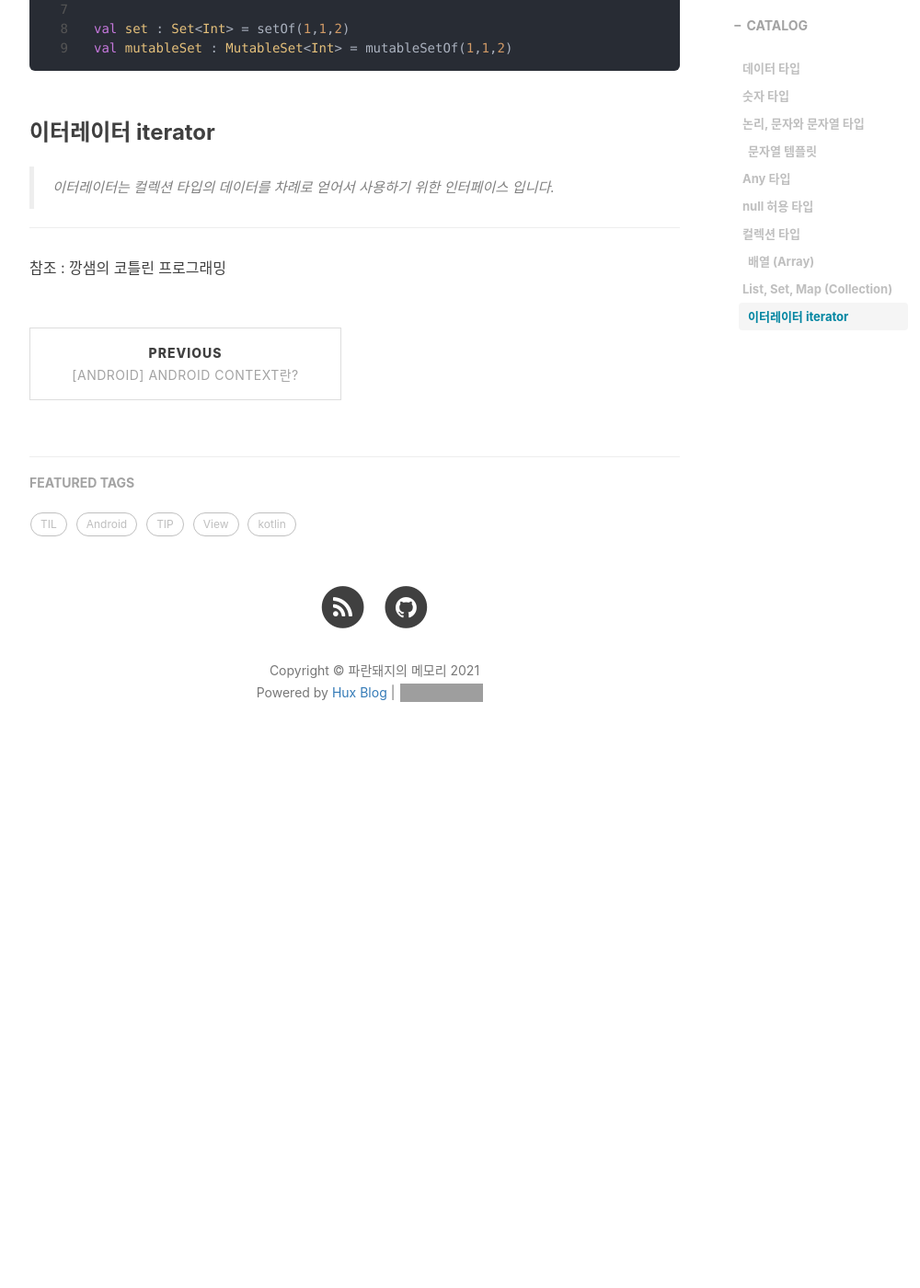
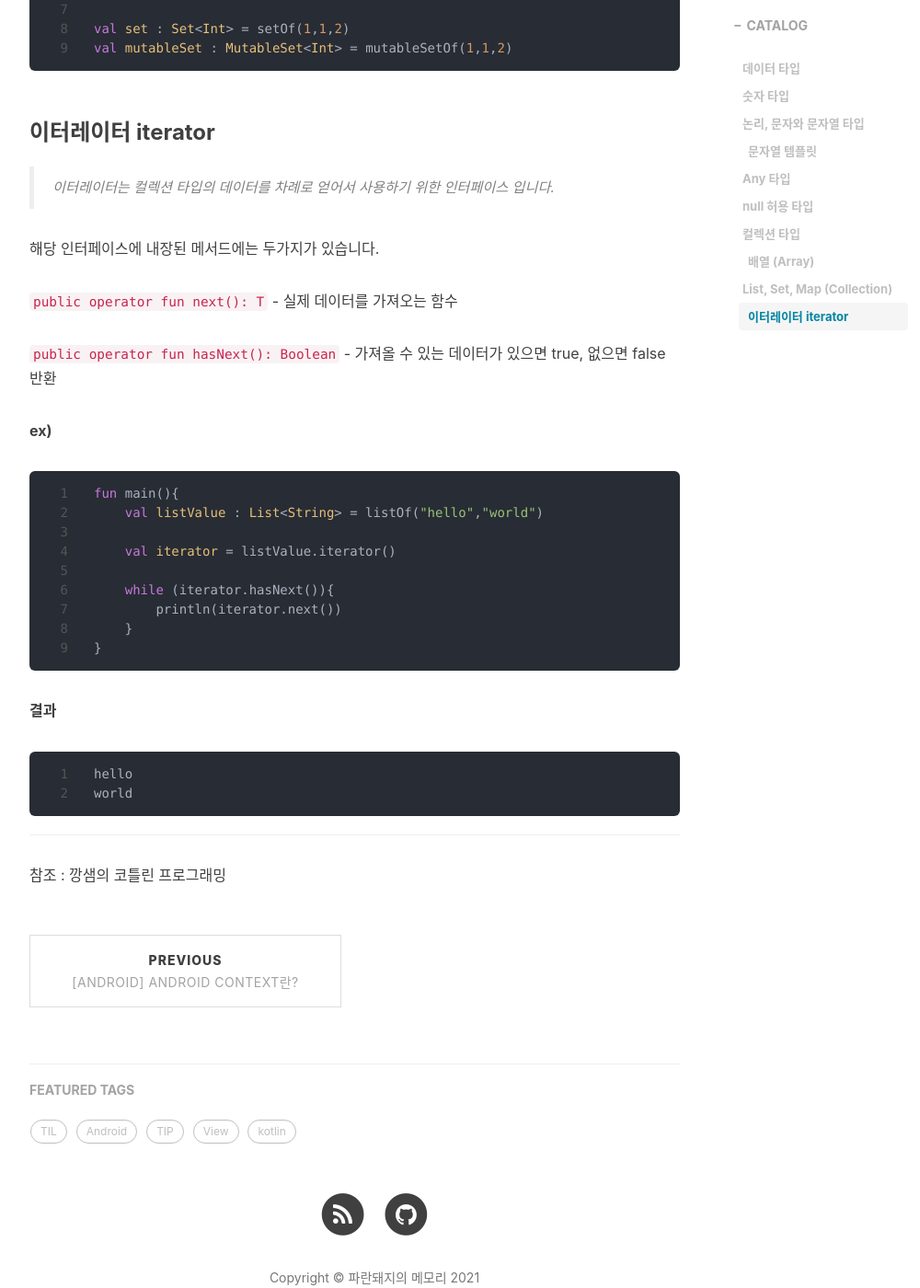
Before and after one commit to yongwooLeePb/raindragonn.github.io, a Jekyll site: the page built from _posts/2021-04-14-[kotlin]kotlin의 데이터 타입.md, in a window 1280 px wide and 1400 px high, scrolled down 6047 px. Shown: the whole window at 92% size, without its empty margins (233-1233 px from the left). Built offline with Jekyll 4.4.1, drawn with Linux system fonts in a browser that asks for light colours; nearby versions of some CDN libraries; comment, search, counter and statistics services are not loaded; before the commit the page ends 6904 px from its top, so only the background shows below that; grey boxes are pictures that could not be loaded.

Commit message:
Update 2021-04-14-[kotlin]kotlin의 데이터 타입.md

````diff
--- a/_posts/2021-04-14-[kotlin]kotlin의 데이터 타입.md
+++ b/_posts/2021-04-14-[kotlin]kotlin의 데이터 타입.md
@@ -215,9 +215,31 @@ val mutableSet : MutableSet<Int> = mutableSetOf(1,1,2)
 
 > 이터레이터는 컬렉션 타입의 데이터를 차례로 얻어서 사용하기 위한 인터페이스 입니다.
 
+해당 인터페이스에 내장된 메서드에는 두가지가 있습니다.
 
+`public operator fun next(): T` - 실제 데이터를 가져오는 함수
 
+`public operator fun hasNext(): Boolean` - 가져올 수 있는 데이터가 있으면 true, 없으면 false 반환
 
+**ex)**
+
+```kotlin
+fun main(){
+    val listValue : List<String> = listOf("hello","world")
+
+    val iterator = listValue.iterator()
+
+    while (iterator.hasNext()){
+        println(iterator.next())
+    }
+}
+```
+
+**결과**
+```
+hello
+world
+```
 
 
 
````
